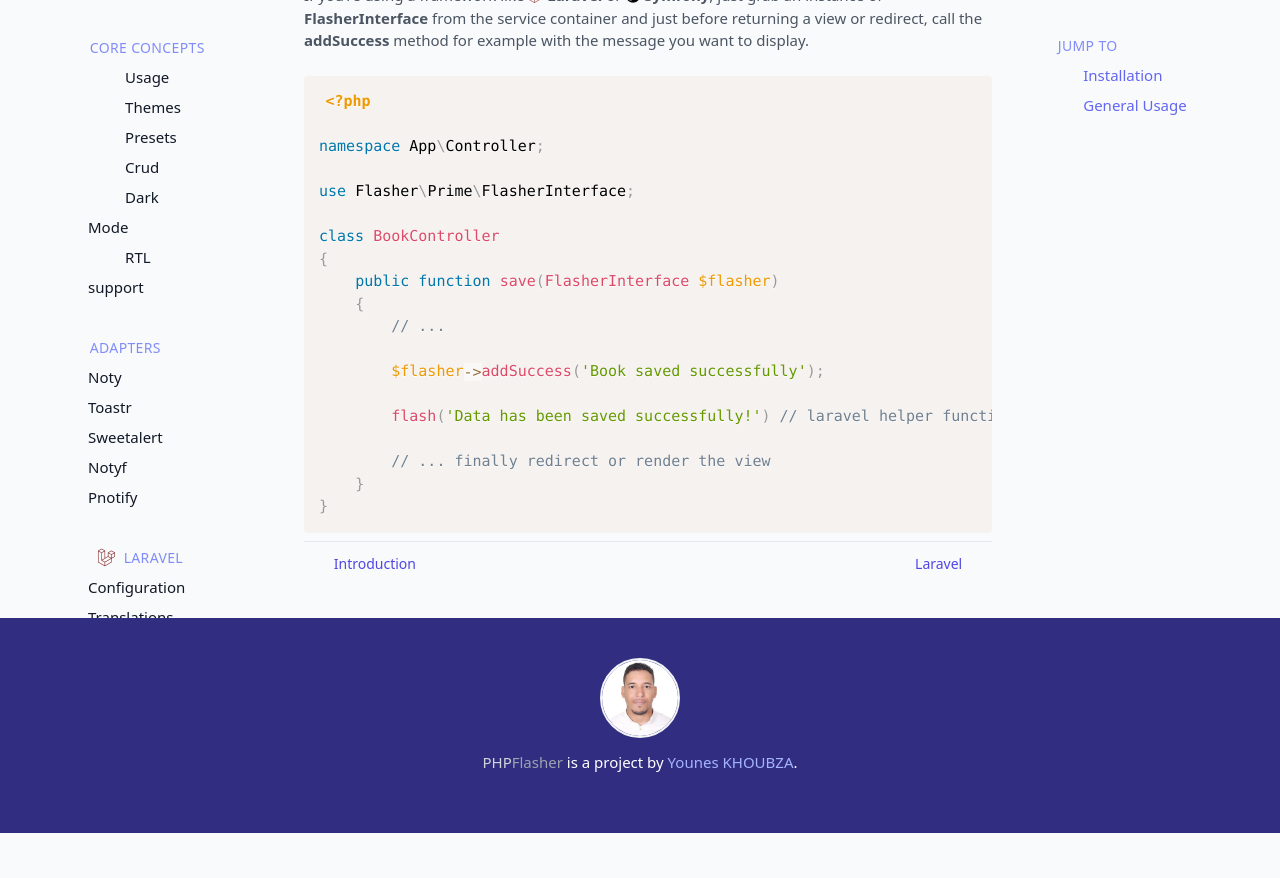
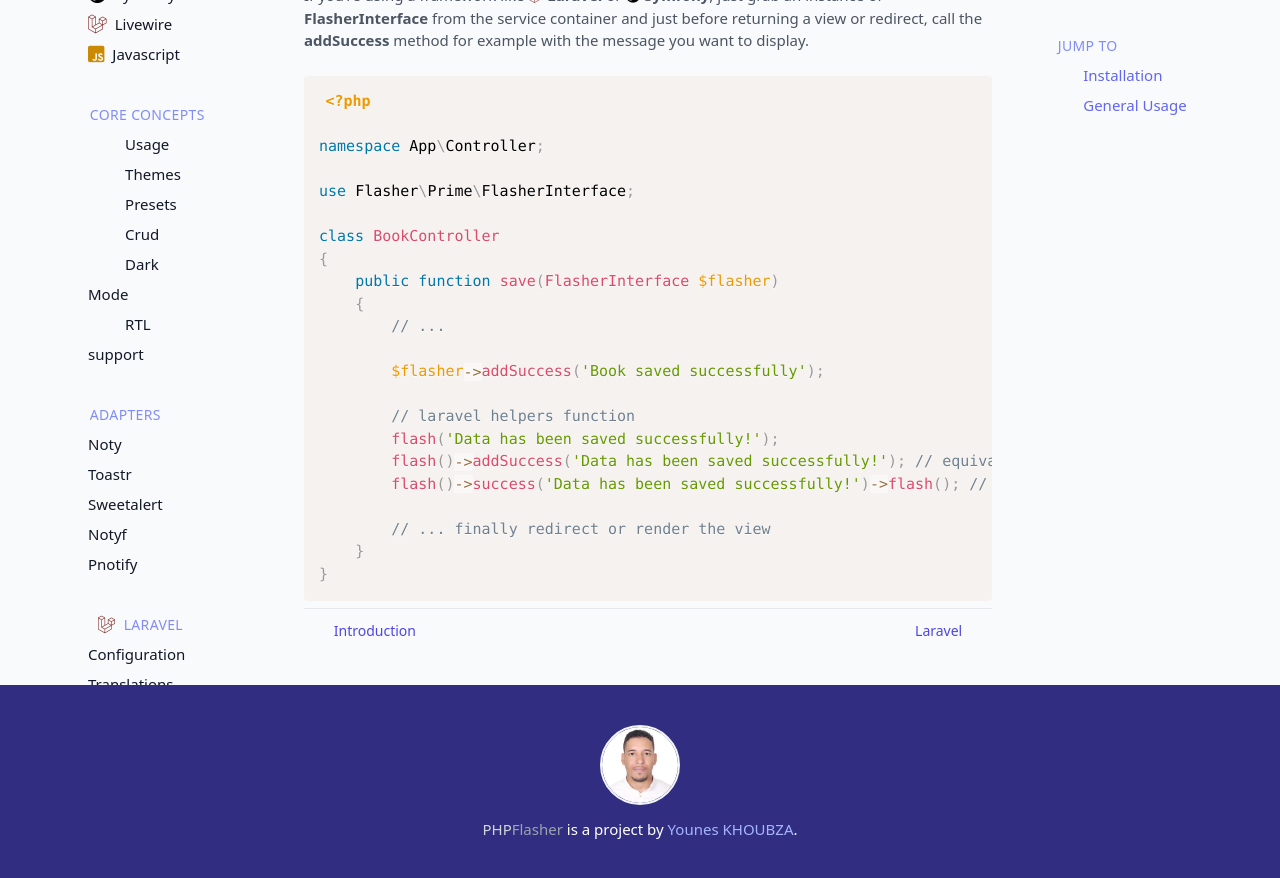
Before and after one commit to php-flasher/php-flasher.github.io, a Jekyll site: the page built from docs/installation.md, in a window 1280 px wide and 900 px high, scrolled down 1165 px. Shown: the top 878 px of the window. Built offline with Jekyll 4.4.1, drawn with Linux system fonts in a browser that asks for light colours; nearby versions of some CDN libraries; some web fonts are replaced; comment, search, counter and statistics services are not loaded; before the commit the page ends 1998 px from its top, so only the background shows below that.

```diff
--- a/docs/installation.md
+++ b/docs/installation.md
@@ -59,7 +59,10 @@ class BookController
 
         $flasher->addSuccess('Book saved successfully');
 
-        flash('Data has been saved successfully!') // laravel helper function
+        // laravel helpers function
+        flash('Data has been saved successfully!');
+        flash()->addSuccess('Data has been saved successfully!'); // equivalent to the above
+        flash()->success('Data has been saved successfully!')->flash(); // equivalent to the above
 
         // ... finally redirect or render the view
     }
```
Also changed, not shown: docs/concepts/usage.md (+3 -0 lines).
